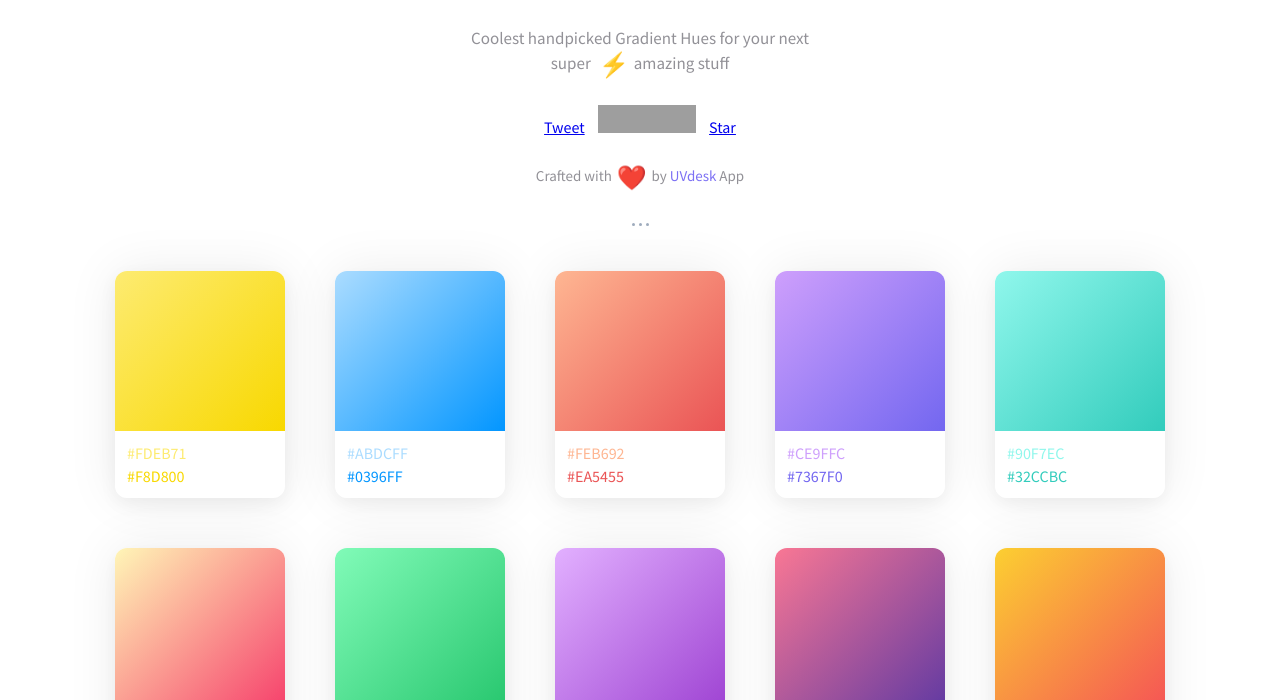
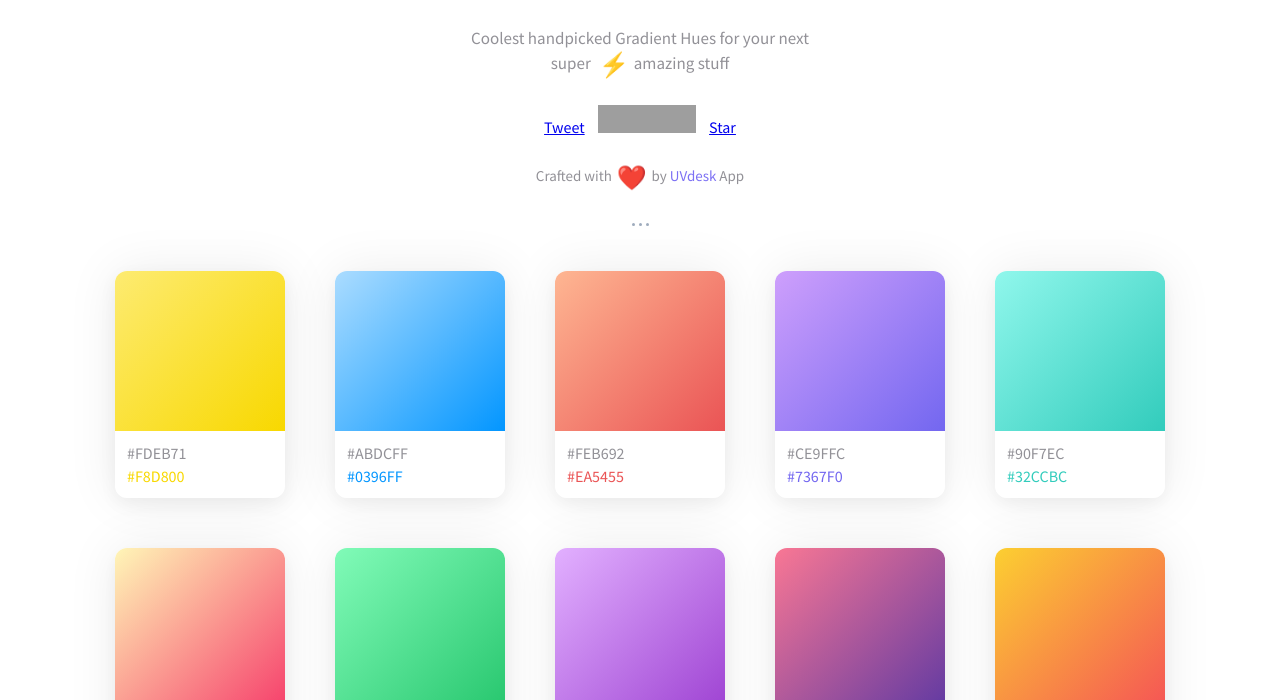
Before and after one commit to webkul/coolhue, a plain HTML site: page index.html in a window 1280 px wide. Shown: the part 100-800 px from the top of the page. Drawn offline with Linux system fonts and the light colour scheme; grey boxes are pictures that could not be loaded.

Commit message:
Revert ch-color-from coloration

```diff
--- a/scripts/script.js
+++ b/scripts/script.js
@@ -61,7 +61,7 @@ document.addEventListener("DOMContentLoaded", function () {
 
         chGradient.style.backgroundImage = tempImage;
         chGradient.dataset = {};
-        chColorFrom.style.color = chColorFrom.innerText = chGradient.dataset.colorFrom = colorFrom;
+        chColorFrom.innerText = chGradient.dataset.colorFrom = colorFrom;
         chColorTo.style.color = chColorTo.innerText = chGradient.dataset.colorTo = colorTo;
         chCode.onclick = copyHandler;
         chGrab.onclick = grabHandler;
```
Also changed, not shown: css/style.css (line endings or trailing spaces).
